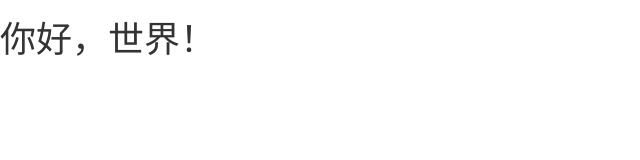
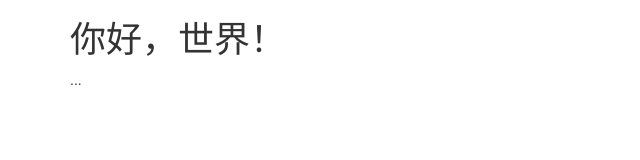
Before and after one commit to cfly/bs, a plain HTML site: page index.html in a window 1280 px wide. Shown: the whole page, without its empty margins (0-640 px from the left). Drawn offline with nearby package versions, Linux system fonts and the light colour scheme.

Commit message:
template

```diff
--- a/index.html
+++ b/index.html
@@ -17,8 +17,10 @@
     <![endif]-->
 </head>
 <body>
-<h1>你好，世界！</h1>
-
+<div class="container">
+    <h1>你好，世界！</h1>
+    ...
+</div>
 <!-- jQuery (necessary for Bootstrap's JavaScript plugins) -->
 <script src="//cdn.bootcss.com/jquery/1.11.1/jquery.min.js"></script>
 <!-- Include all compiled plugins (below), or include individual files as needed -->
```
